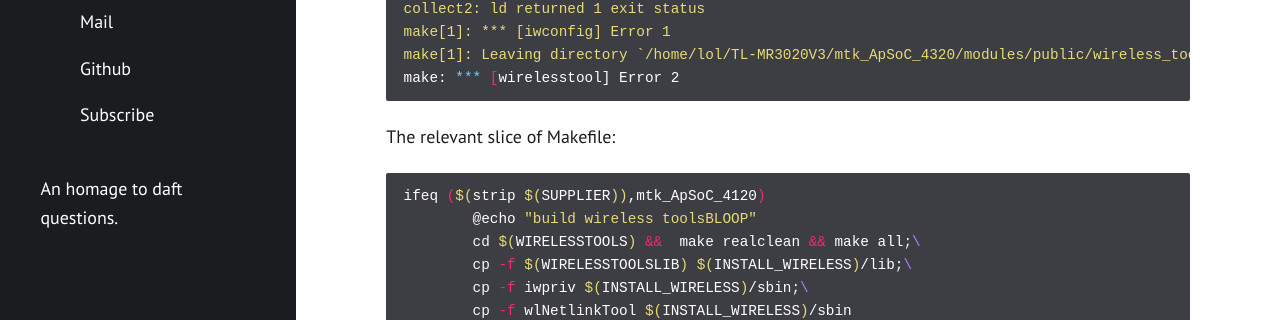
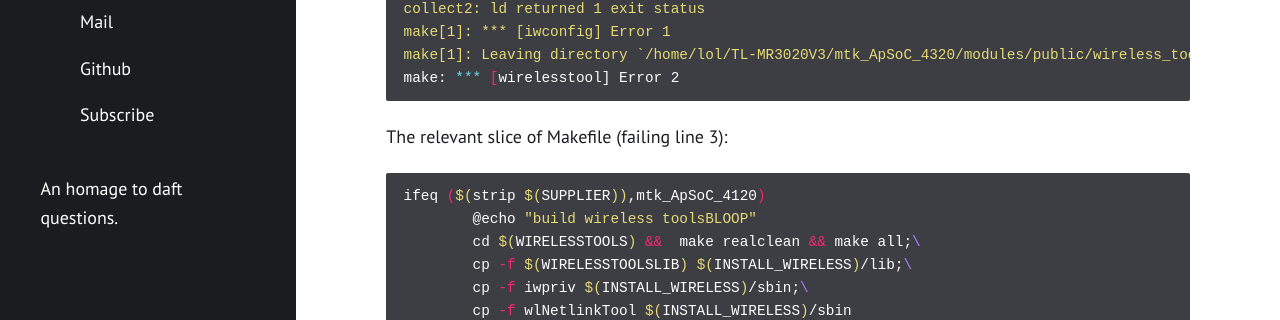
Before and after one commit to unmeg/unmeg.github.io, a Jekyll site: the page built from _posts/2020-06-24-tplink-mr3020-sitrep-1.md, in a window 1280 px wide and 900 px high, scrolled down 1264 px. Shown: the part 135-455 px from the top of the window. Built offline with Jekyll 4.4.1, drawn with Linux system fonts in a browser that asks for light colours.

Commit message:
Update 2020-06-24-tplink-mr3020-sitrep-1.md

````diff
--- a/_posts/2020-06-24-tplink-mr3020-sitrep-1.md
+++ b/_posts/2020-06-24-tplink-mr3020-sitrep-1.md
@@ -44,7 +44,7 @@ make[1]: Leaving directory `/home/lol/TL-MR3020V3/mtk_ApSoC_4320/modules/public/
 make: *** [wirelesstool] Error 2
 ```
 
-The relevant slice of Makefile:
+The relevant slice of Makefile (failing line 3):
 
 ```bash
 ifeq ($(strip $(SUPPLIER)),mtk_ApSoC_4120)
````
